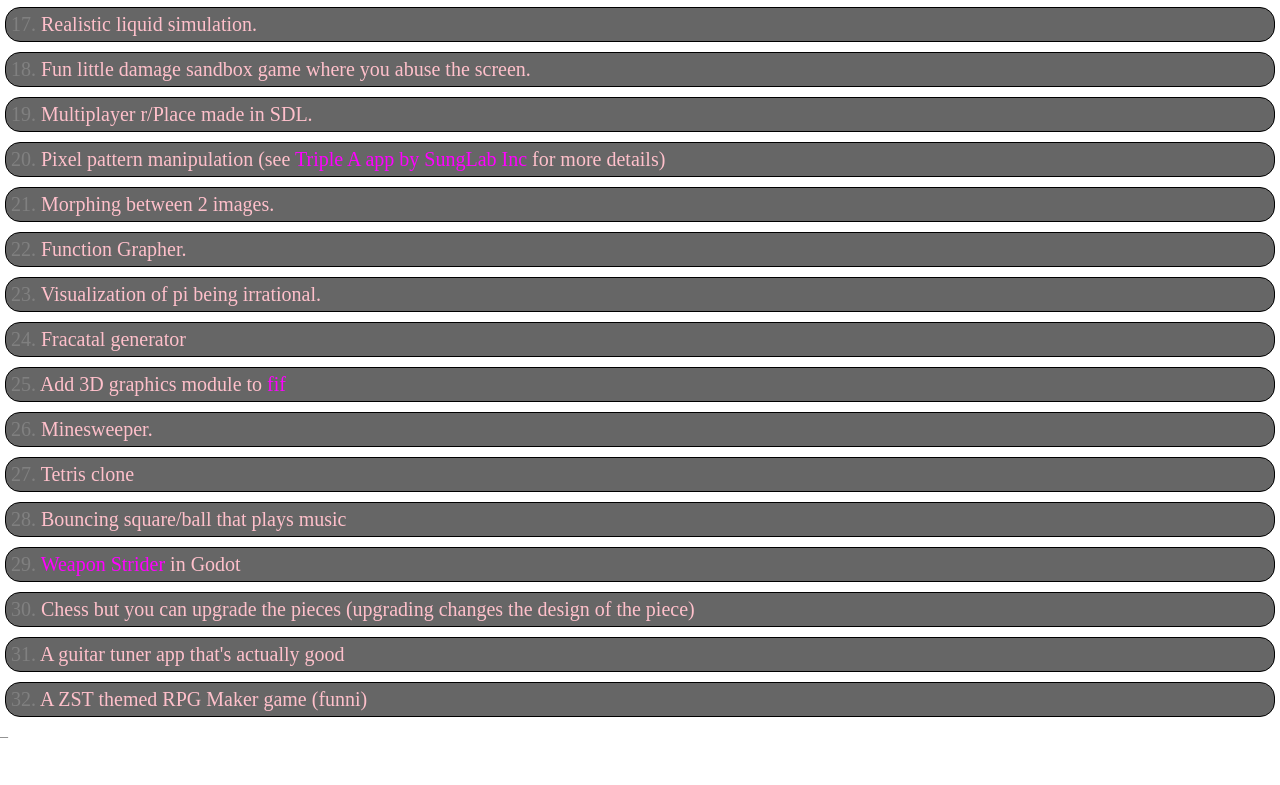
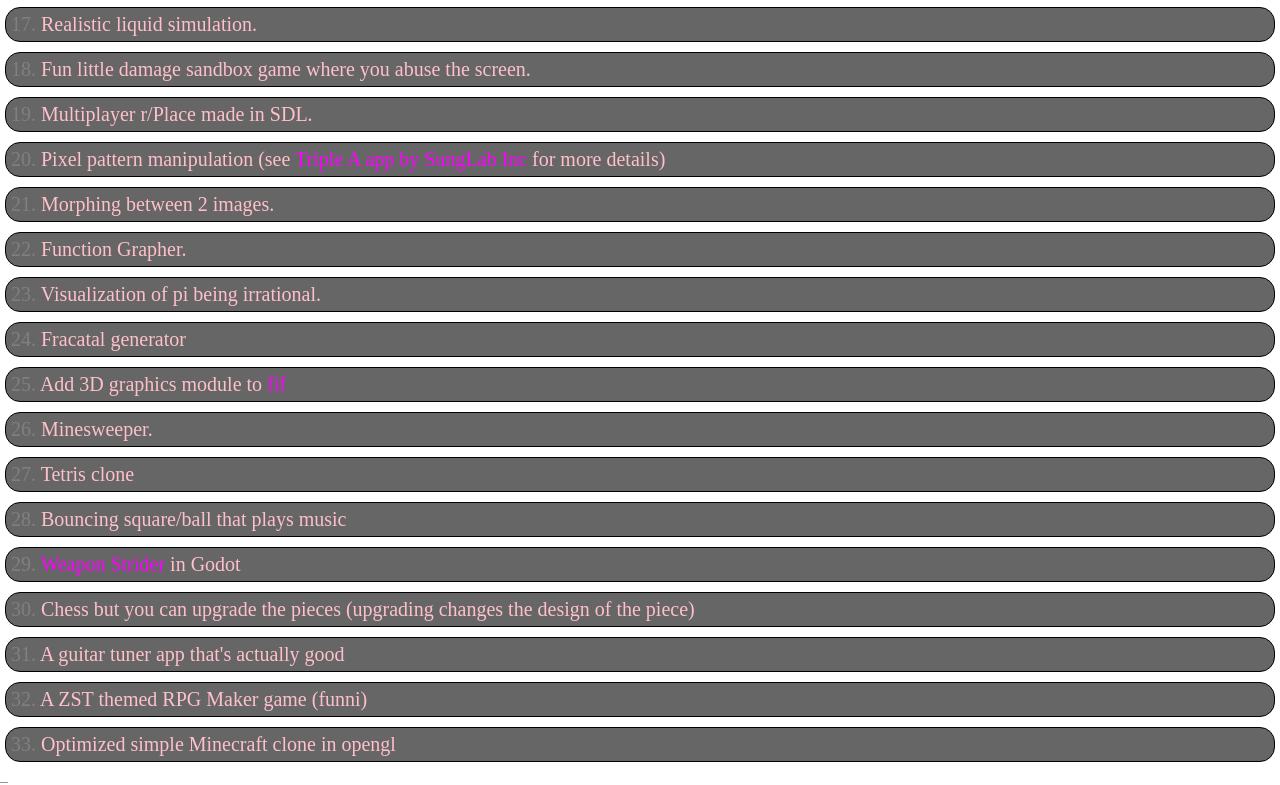
Before and after one commit to DrErizo/erizo.cc, a plain HTML site: page pages/ideas/index.html in a window 1280 px wide. Shown: the part 763-1548 px from the top of the page. Before the commit the page ends 1503 px from the top, so only its background shows below. Drawn offline with Linux system fonts and the light colour scheme; a web font is replaced by a local one.

Commit message:
Idea: Minecraft

```diff
--- a/pages/ideas/index.html
+++ b/pages/ideas/index.html
@@ -44,6 +44,7 @@
 		<div class="idea">Chess but you can upgrade the pieces (upgrading changes the design of the piece) </div>
 		<div class="idea">A guitar tuner app that's actually good</div>
 		<div class="idea">A ZST themed RPG Maker game (funni)</div>
+		<div class="idea">Optimized simple Minecraft clone in opengl</div>
 		<span>_</span>
 	</body>
 
```
